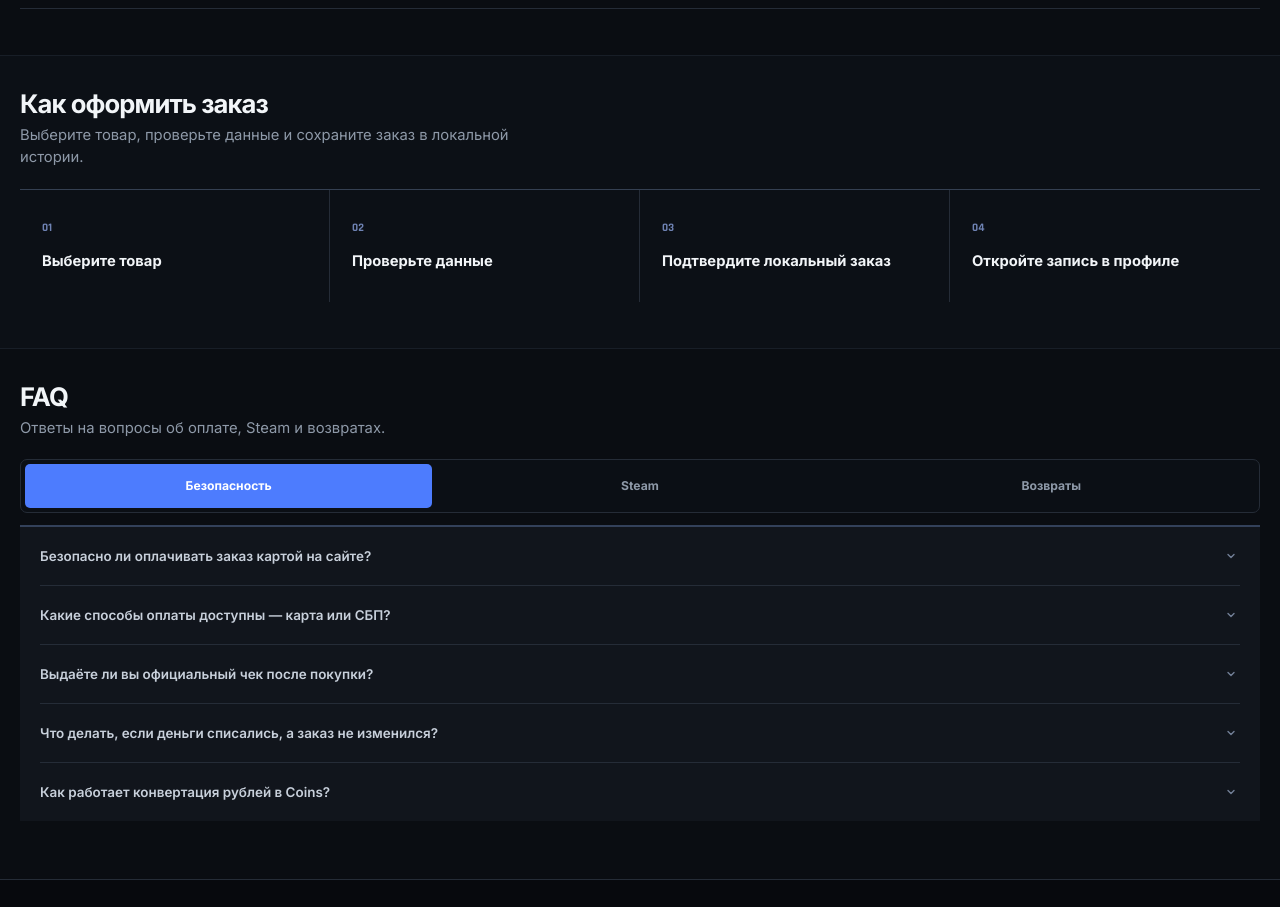
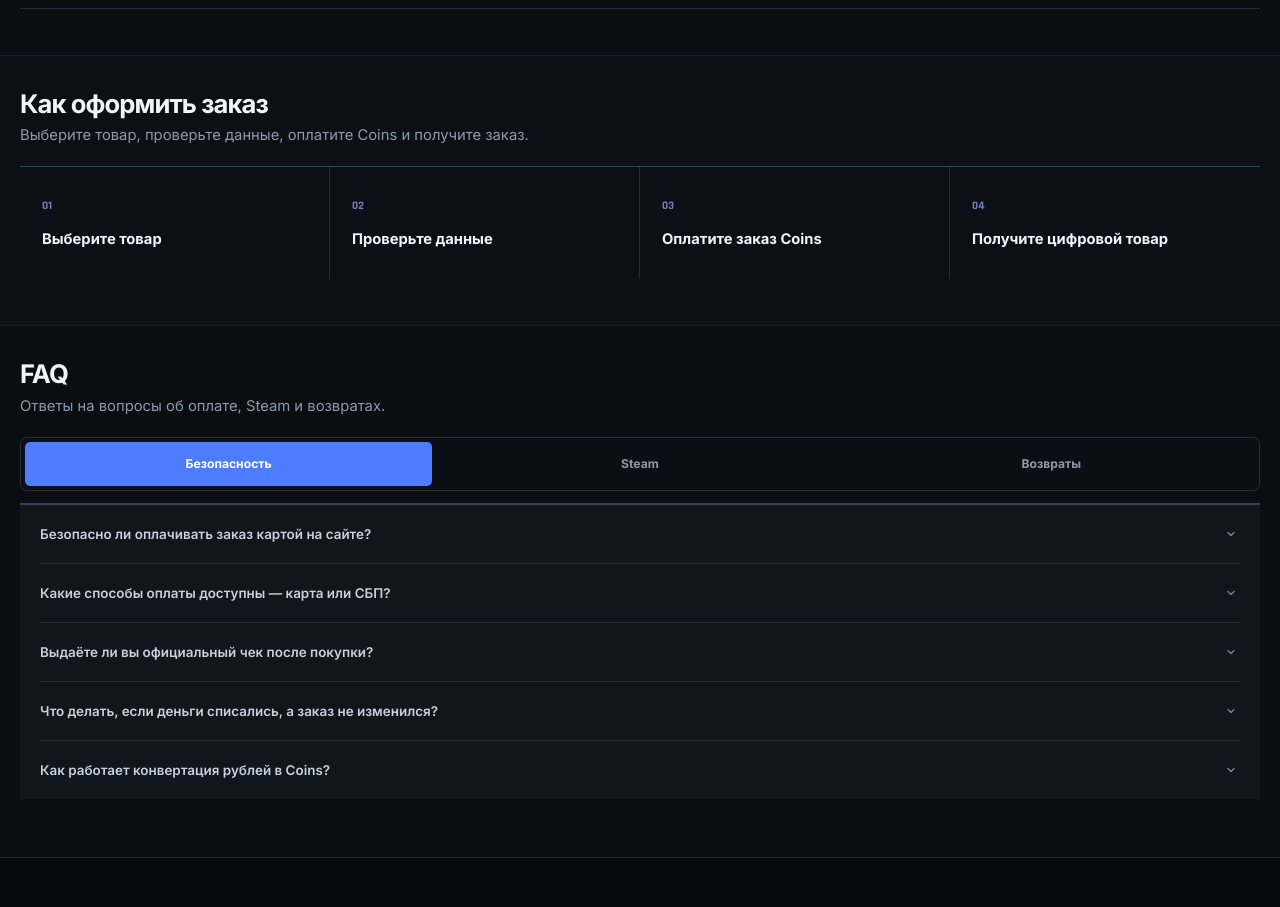
Before and after one commit to avvolkova13/Vault, a Next.js app: page / in a window 1280 px wide. Shown: the part 3140-4047 px from the top of the page. Built offline with nearby package versions, Linux system fonts and the light colour scheme.

Commit message:
Clarify order steps copy

```diff
--- a/src/data/home.ts
+++ b/src/data/home.ts
@@ -147,6 +147,6 @@ export const faqItems: FAQ[] = [
 export const orderSteps = [
   "Выберите товар",
   "Проверьте данные",
-  "Подтвердите локальный заказ",
-  "Откройте запись в профиле",
+  "Оплатите заказ Coins",
+  "Получите цифровой товар",
 ] as const;
--- a/src/features/home/HowItWorks.tsx
+++ b/src/features/home/HowItWorks.tsx
@@ -7,7 +7,7 @@ export function HowItWorks() {
   return (
     <Section id="how-to-order" className={styles.stepsSection}>
       <Container>
-        <SectionHeading title="Как оформить заказ" description="Выберите товар, проверьте данные и сохраните заказ в локальной истории." />
+        <SectionHeading title="Как оформить заказ" description="Выберите товар, проверьте данные, оплатите Coins и получите заказ." />
         <ol className={styles.steps}>
           {orderSteps.map((step, index) => (
             <li key={step}>
```
